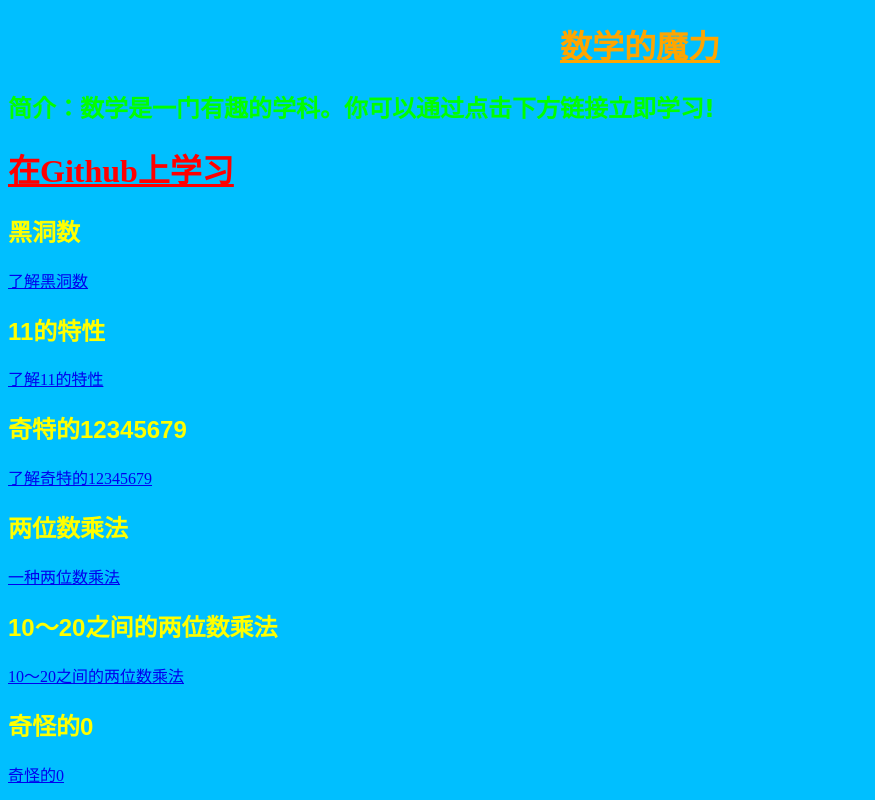
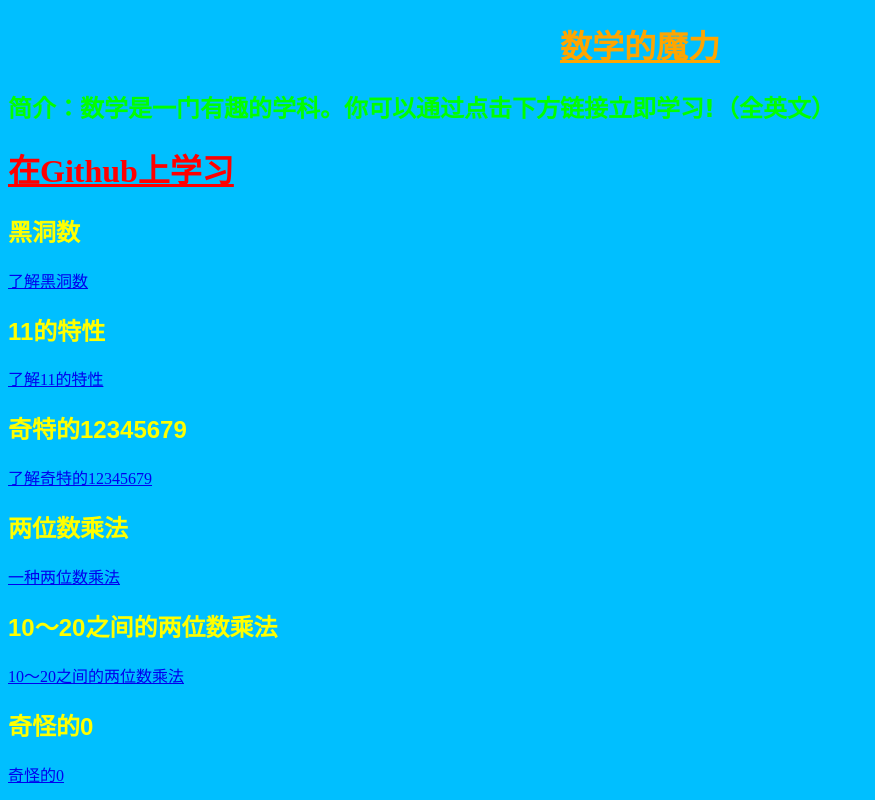
Before and after one commit to shenyouran/math, a plain HTML site: page indexcn.html in a window 1280 px wide. Shown: the top 800 px of the page, without its empty margins (0-875 px from the left). Drawn offline with Linux system fonts and the light colour scheme.

Commit message:
Update indexcn.html

```diff
--- a/indexcn.html
+++ b/indexcn.html
@@ -44,7 +44,7 @@
     </style>
     <body>
     <h1 id="The-Magic-About-Math">数学的魔力</h1>
-    <h2 id="intro">简介：数学是一门有趣的学科。你可以通过点击下方链接立即学习!</h2>
+    <h2 id="intro">简介：数学是一门有趣的学科。你可以通过点击下方链接立即学习!（全英文）</h2>
     <h1 class="subtitles">在Github上学习</h1>
     <h2 class="titles">黑洞数</h2>
     <a class="links" href="
```
